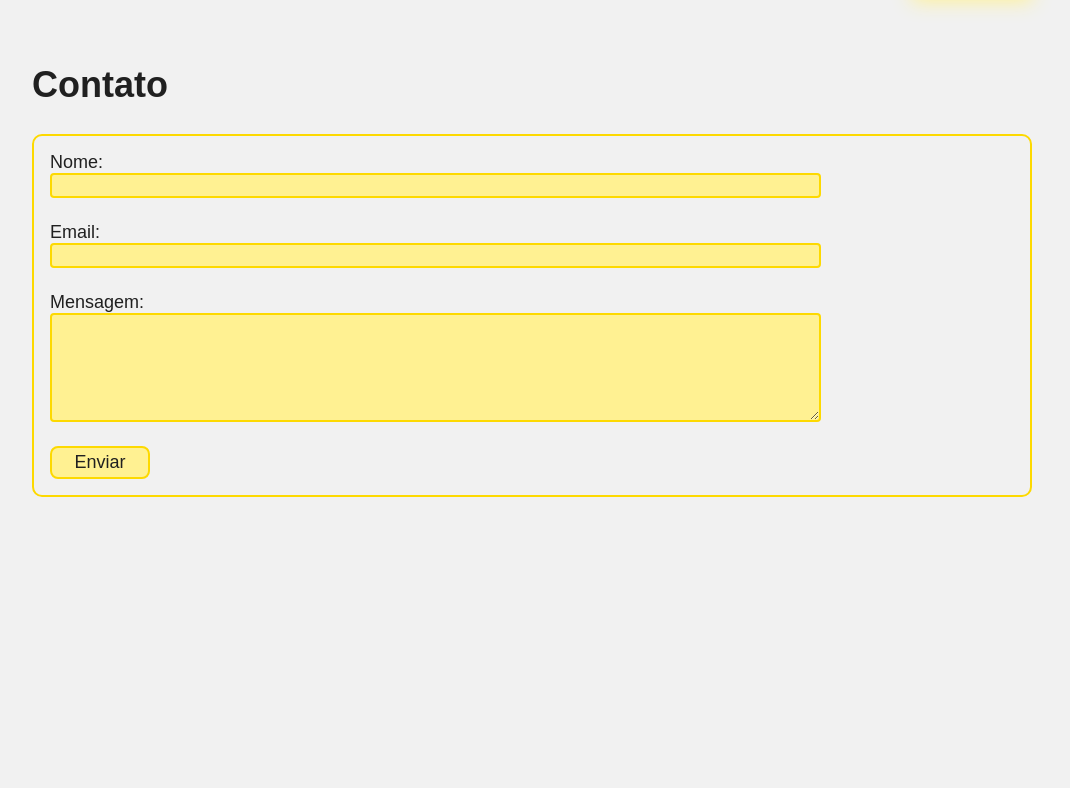
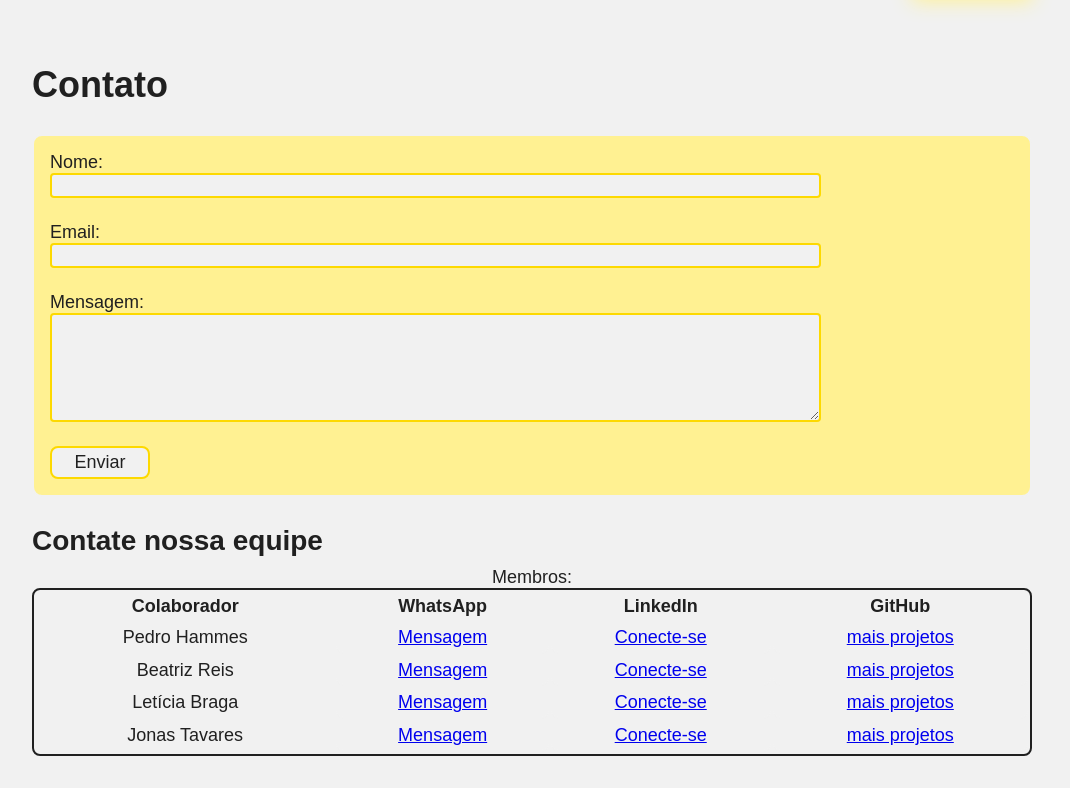
Before and after one commit to PedroHammes/CCOMP-1S-DAW-AVA2, a PHP site: page /contact.php in a window 1280 px wide. Shown: the part 59-847 px from the top of the page, without its empty margins (108-1178 px from the left). Before the commit the page ends 556 px from the top, so only its background shows below. Run offline with PHP 8.4, Linux system fonts and the light colour scheme.

Commit message:
configurações de contato

```diff
--- a/contact.php
+++ b/contact.php
@@ -36,6 +36,76 @@
                 Enviar
             </button>
         </form>
+
+        <section>
+            <h2>Contate nossa equipe</h2>
+            <table>
+                <caption>
+                    Membros:
+                </caption>
+
+                <thead>
+                    <tr>
+                        <th>Colaborador</th>
+                        <th>WhatsApp</th>
+                        <th>LinkedIn</th>
+                        <th>GitHub</th>
+                    </tr>
+                </thead>
+
+                <tbody>
+                    <tr>
+                        <td class="table-contact">Pedro Hammes</td>
+                        <td class="table-link">
+                            <a href="https://wa.me/5521984540717" target="_blank">Mensagem</a>
+                        </td>
+                        <td class="table-link">
+                            <a href="https://www.linkedin.com/in/pedrohammes/" target="_blank">Conecte-se</a>
+                        </td>
+                        <td class="table-link">
+                            <a href="https://github.com/PedroHammes" target="_blank">mais projetos</a>
+                        </td>
+                    </tr>
+                    <tr>
+                        <td class="table-contact">Beatriz Reis</td>
+                        <td class="table-link">
+                            <a href="https://wa.me/5521980181397" target="_blank">Mensagem</a>
+                        </td>
+                        <td class="table-link">
+                            <a href="#" target="_blank">Conecte-se</a>
+                        </td>
+                        <td class="table-link">
+                            <a href="#" target="_blank">mais projetos</a>
+                        </td>
+                    </tr>
+                    <tr>
+                        <td class="table-contact">Letícia Braga</td>
+                        <td class="table-link">
+                            <a href="https://wa.me/5521986956514" target="_blank">Mensagem</a>
+                        </td>
+                        <td class="table-link">
+                            <a href="#" target="_blank">Conecte-se</a>
+                        </td>
+                        <td class="table-link">
+                            <a href="#" target="_blank">mais projetos</a>
+                        </td>
+                    </tr>
+                    <tr>
+                        <td class="table-contact">Jonas Tavares</td>
+                        <td class="table-link">
+                            <a href="https://wa.me/5521974571187" target="_blank">Mensagem</a>
+                        </td>
+                        <td class="table-link">
+                            <a href="#" target="_blank">Conecte-se</a>
+                        </td>
+                        <td class="table-link">
+                            <a href="#" target="_blank">mais projetos</a>
+                        </td>
+                    </tr>
+                </tbody>
+
+            </table>
+    </section>
     </main>
 
 
--- a/style/style.css
+++ b/style/style.css
@@ -229,9 +229,10 @@ main img {
 form {
     margin: auto;
     width: 100%;
-    border: 2px solid var(--yellow);
+    border: 2px solid var(--white);
     padding: 16px;
     border-radius: 10px;
+    background-color: var(--yellow_3);
 
     display: flex;
     flex-direction: column;
@@ -250,26 +251,22 @@ form {
 
 }
 
-label {
-
-}
-
 input {
     border: 2px solid var(--yellow);
-    background-color: var(--yellow_3);
+    background-color: var(--white);
     border-radius: 4px;
 }
 
 textarea {
     border: 2px solid var(--yellow);
-    background-color: var(--yellow_3);
+    background-color: var(--white);
     border-radius: 4px;
 }
 
 button {
 
     width: 100px;
-    background-color: var(--yellow_3);
+    background-color: var(--white);
     border: 2px solid var(--yellow);
     border-radius: 8px;
     padding: 4px;
@@ -287,8 +284,52 @@ button:hover {
     width: 110px;
     background-color: var(--yellow);
     border: 2px solid var(--yellow);
-    color: var(--white);
-    font-weight: 600;
+    color: var(--black);
 
     transition: 0.8s;
 }
+
+table {
+    margin: auto;
+    width: 100%;
+    background-color: var(--white);
+
+    border-collapse: separate;
+    border: 2px solid var(--black);
+    border-radius: 8px;
+
+    text-align: center;
+}
+
+tr {
+    line-height: 1.6;
+}
+
+tr:hover {
+    border-bottom: 2px solid var(--yellow);
+    transition: 0.8s;
+}
+
+tr:hover td {
+    border-bottom: 2px solid var(--yellow);
+}
+
+td {
+    border-bottom: 2px solid var(--white);
+}
+
+.table-link {
+    border-radius: 8px;
+}
+.table-link:hover {
+    border: 2px solid var(--yellow);
+    color: var(--yellow);
+    background-color: var(--yellow_3);
+
+    transition: 0.8s;
+}
+
+td:hover {
+    text-decoration: underline;
+    cursor: pointer;
+}
```
